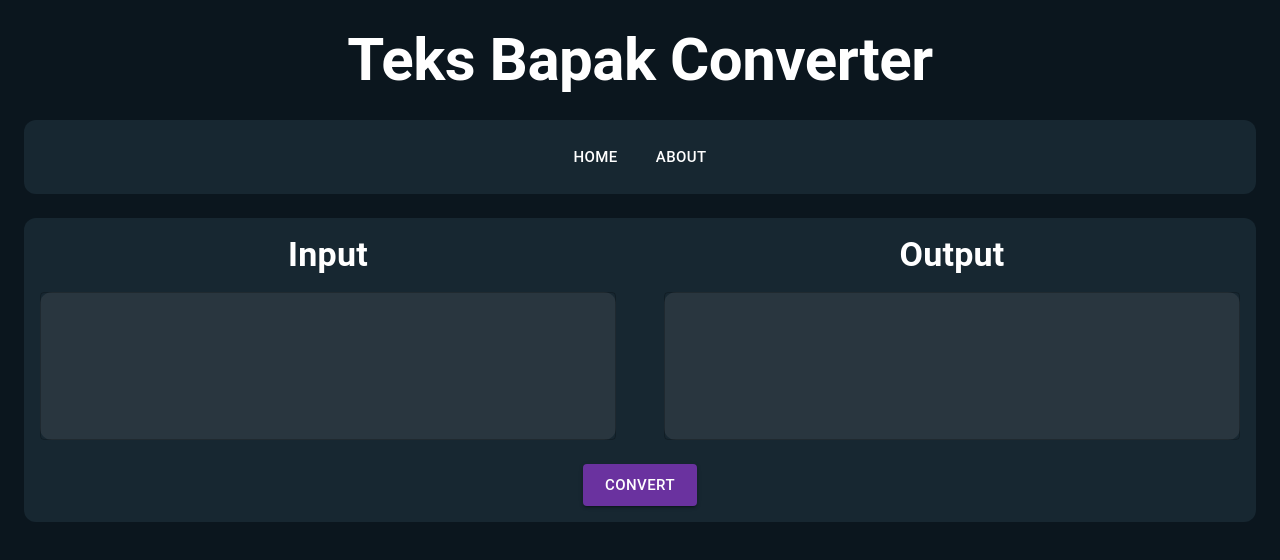
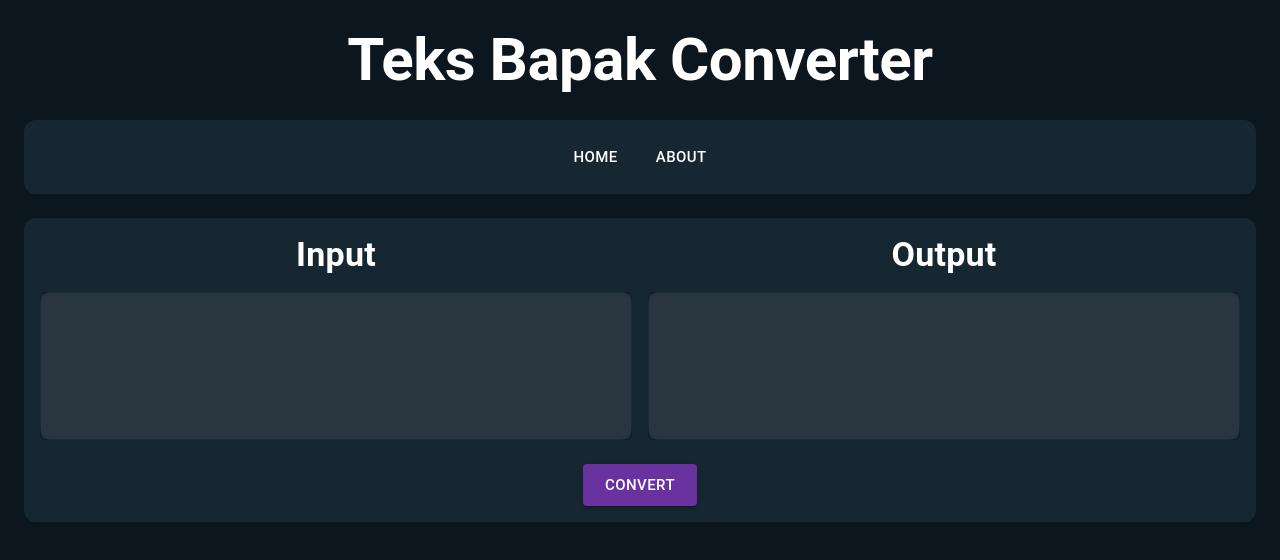
Before and after one commit to fikrisyahid/teks-gaya-converter, a Next.js app: page / in a window 1280 px wide. Shown: the top 560 px of the page. Built offline with nearby package versions, Linux system fonts and the light colour scheme.

Commit message:
Change padding size for input and output

```diff
--- a/pages/index.tsx
+++ b/pages/index.tsx
@@ -20,7 +20,7 @@ const Home: NextPage = () => {
     <Grid container item>
       <MainGrid>
         <Grid container item mb={3}>
-          <Grid container item direction="column" xs={6} spacing={2} paddingRight={3}>
+          <Grid container item direction="column" xs={6} spacing={2} paddingRight={1}>
             <Grid container item justifyContent="center">
               <Grid item>
                 <Typography variant="h4" fontWeight={700} color="white">
@@ -44,7 +44,7 @@ const Home: NextPage = () => {
               />
             </Grid>
           </Grid>
-          <Grid container item direction="column" xs={6} spacing={2} paddingLeft={3}>
+          <Grid container item direction="column" xs={6} spacing={2} paddingLeft={1}>
             <Grid container item justifyContent="center">
               <Grid item>
                 <Typography variant="h4" fontWeight={700} color="white">
```
